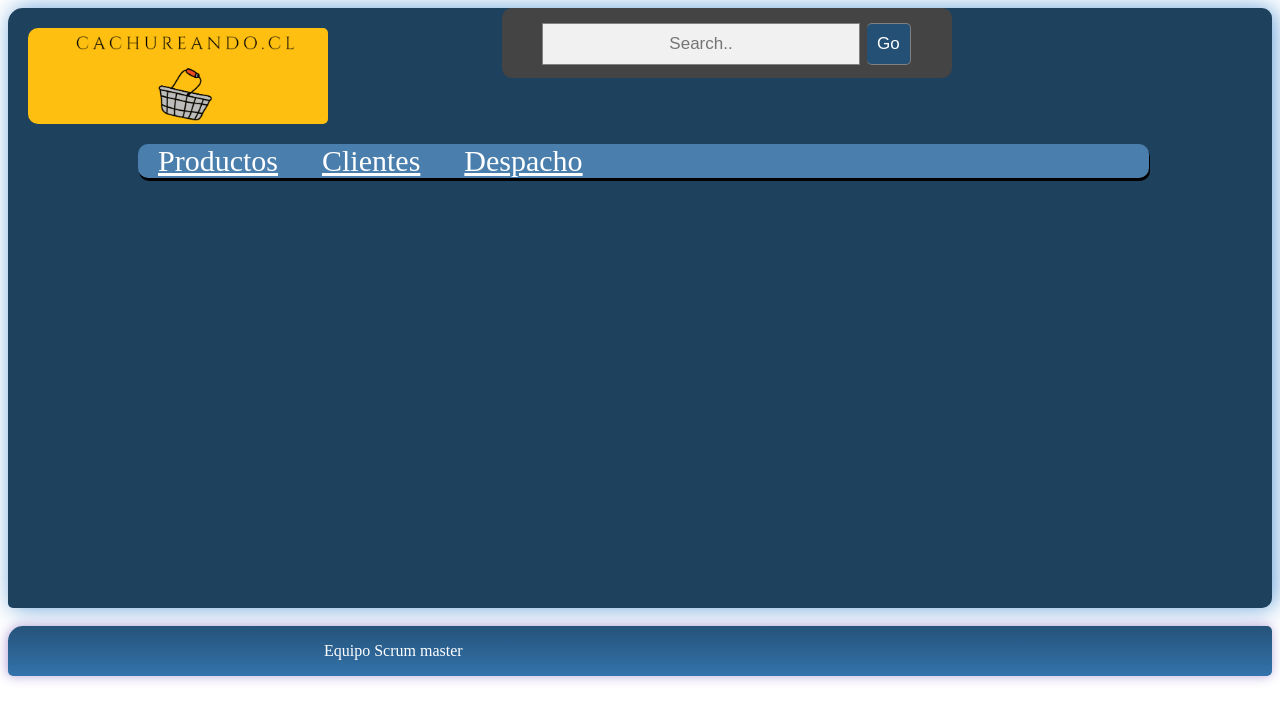
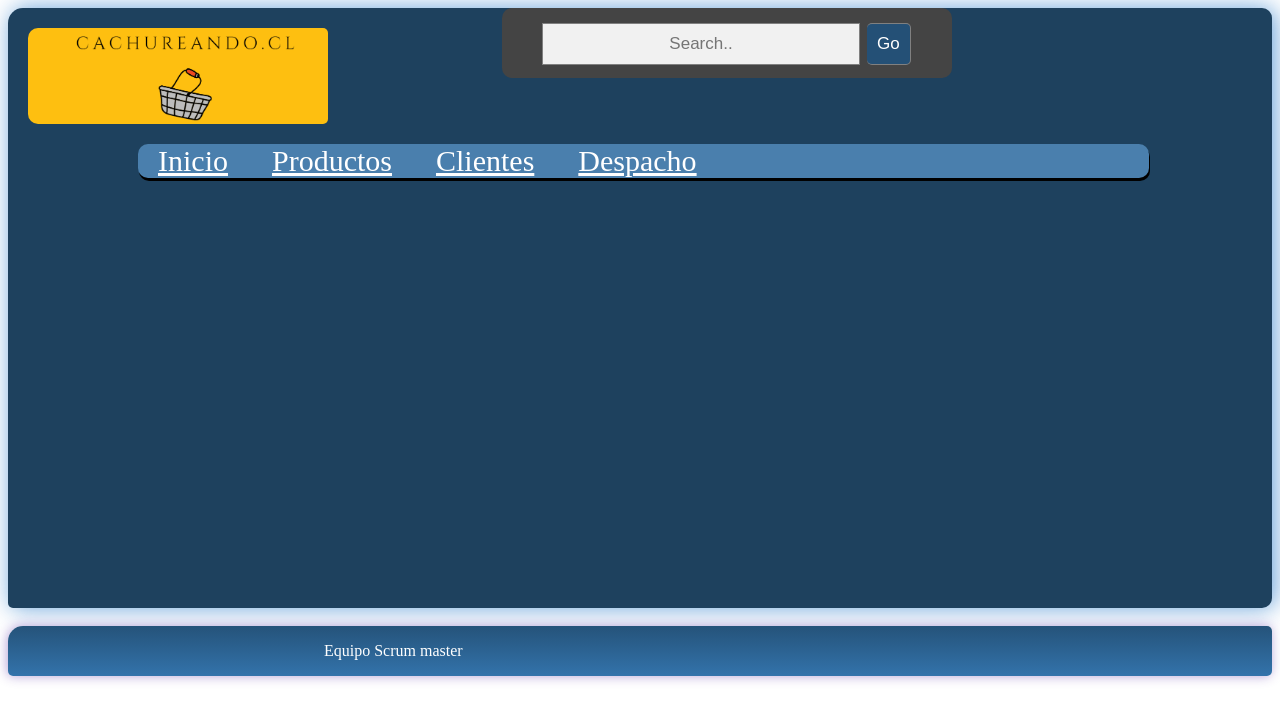
Before and after one commit to kenkairon/-cachureando.github.io, a plain HTML site: page index.html in a window 1280 px wide. Drawn offline with Linux system fonts and the light colour scheme.

Commit message:
agregamos el botón de inicio en la barra de navegacion

```diff
--- a/index.html
+++ b/index.html
@@ -28,7 +28,8 @@
 			</div>
 			<!-- menu lo encuentras en #menu en estilos.css-->
 			<div id="menu">
-				<a href="#">Productos </a>
+				<a href="index.html">Inicio</a>
+				<a href="productos.html">Productos </a>
 				<a href="#">Clientes</a>
 				<a href="#">Despacho</a>
 			</div>
```
